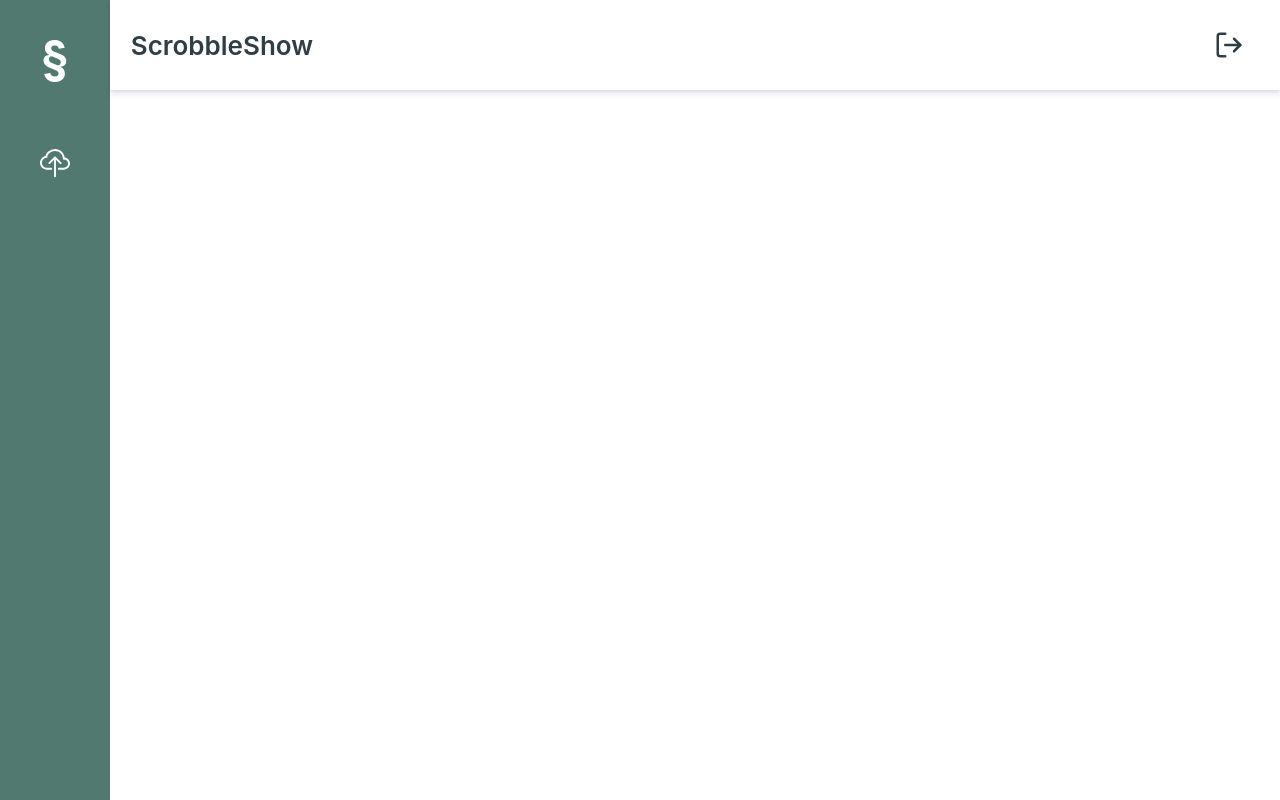
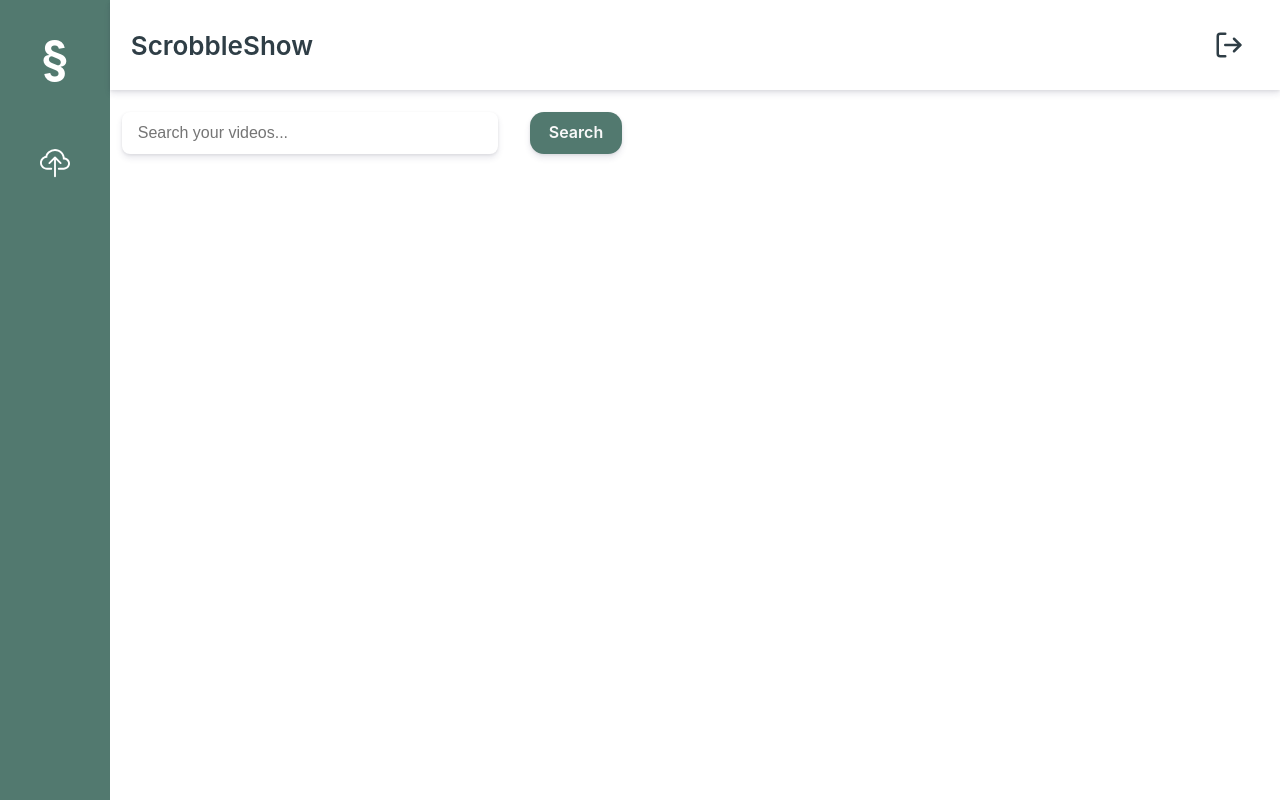
Before and after one commit to bradleyhrc/scrobble-show, a React (Create React App) app in the folder client/: page / in a window 1280 px wide. Both pictures are taken after a click on the button "Sign In". Built offline with nearby package versions, Linux system fonts and the light colour scheme.

Commit message:
Update Main.tsx

```diff
--- a/client/src/components/Main.tsx
+++ b/client/src/components/Main.tsx
@@ -3,6 +3,7 @@
 
 import { BsCloudUpload } from "react-icons/bs";
 import { LuLogOut } from "react-icons/lu";
+import StyledInput from './StyledInput';
 
 
 interface MainProps {
@@ -10,6 +11,8 @@
 };
 
 const Main: React.FC<MainProps> = ({ setIsAuth }) => {
+  const [query, setQuery] = useState("");
+
   const handleUpload = (video: any) => {
     if (!video) return;
 
@@ -27,6 +30,10 @@
 
   const handleFileChange = (event: any) => {
     handleUpload(event.target.files[0]);
+  };
+
+  const handlePromptChange = (event: any) => {
+    setQuery(event.target.value);
   };
 
   return (
@@ -47,12 +54,67 @@
           </LogOut>
         </NavBar>
         <input id="file-upload" type="file" accept='.mp4' style={{ display: 'none' }} onChange={handleFileChange} />
+        <Body>
+          <QuerySec>
+            <StyledInput style={{ width: "92%" }} type="text" value={query} onChange={handlePromptChange} placeholder="Search your videos..." />
+            <SubmitButton>Search</SubmitButton>
+          </QuerySec>
+        </Body>
       </FillBox>
     </AppWrap>
   );
 };
 
 export default Main;
+
+const SubmitButton = styled.div`
+  width: 90px;
+
+  background-color: #52796F;
+  color: #f9f9f9;
+  padding: 10px 12px;
+  border: none;
+  border-radius: 14px;
+  font-size: 16px;
+  font-weight: 600;
+  cursor: pointer;
+  transition: background-color 0.2s ease, transform 0.1s ease, box-shadow 0.2s ease;
+  box-shadow: 0 4px 6px rgba(50, 50, 93, 0.11), 0 1px 3px rgba(0, 0, 0, 0.08), 0 0 0 rgba(82,121,111, 0.5);
+  outline: none;
+
+  &:hover {
+    background-color: #52796F;
+    transform: translateY(-1px);
+    box-shadow: 0 4px 6px rgba(50, 50, 93, 0.15), 0 2px 4px rgba(0, 0, 0, 0.1), 0 0 8px rgba(82,121,111, 0.72);
+  }
+
+  &:active {
+    transform: translateY(1px);
+  }
+
+  &:disabled {
+    background-color: #A9A9A9;
+    cursor: not-allowed;
+  }
+`;
+
+const QuerySec = styled.div`
+  width: 500px;
+  margin-top: 10px;
+  padding: 12px;
+  display: flex;
+  flex-direction: row;
+  align-items: space-between;
+  gap: 2em;
+`;
+
+const Body = styled.div`
+  width: 100%;
+  display: flex;
+  flex-direction: column;
+  align-items: left;
+  justify-content: center;
+`;
 
 const LeftBar = styled.div`
   background-color: #52796F;
@@ -71,10 +133,6 @@
   align-items: center;
   width: 100%;
   height: 100%;
-`;
-
-const Logo = styled.img`
-  padding: 30px;
 `;
 
 const NewLogo = styled.h3`
```
